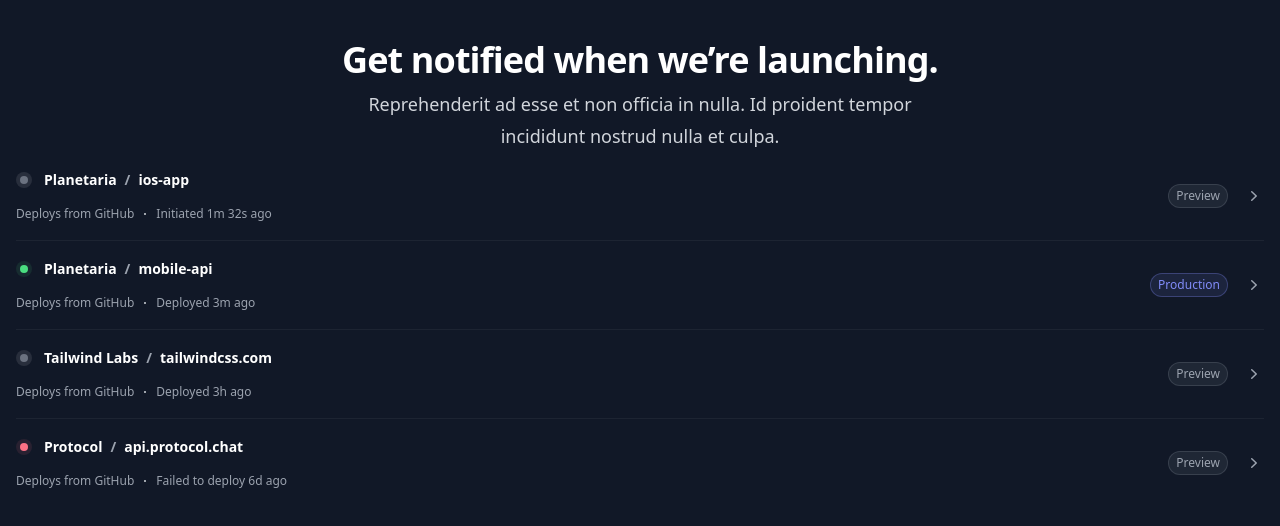
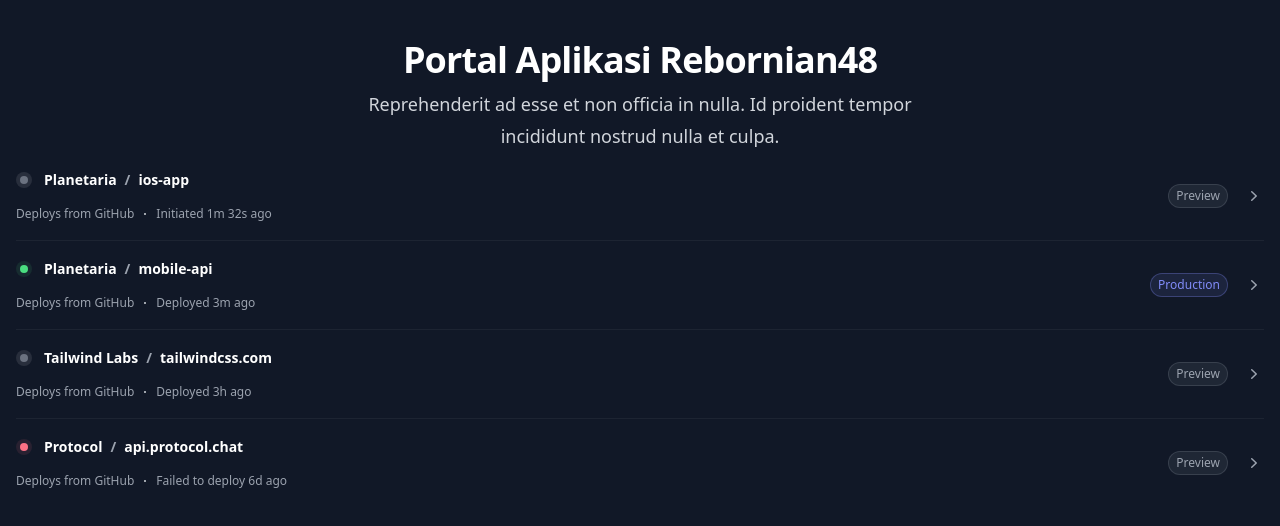
Before and after one commit to Rebornian48/portalapps, a plain HTML site: page index.html in a window 1280 px wide. Drawn offline with nearby package versions, Linux system fonts and the light colour scheme.

Commit message:
Update index.html

```diff
--- a/index.html
+++ b/index.html
@@ -43,7 +43,7 @@
       <h2
         class="mx-auto max-w-2xl text-center text-3xl font-bold tracking-tight text-white sm:text-4xl"
       >
-        Get notified when we’re launching.
+        Portal Aplikasi Rebornian48
       </h2>
       <p
         class="mx-auto mt-2 max-w-xl text-center text-lg leading-8 text-gray-300"
```
